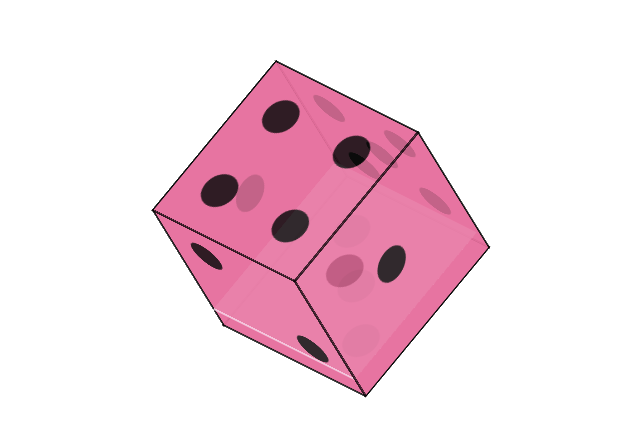
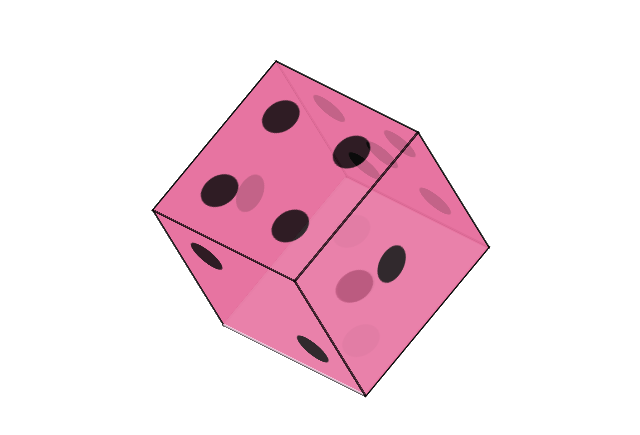
Before and after one commit to Paradoxollie/de, a plain HTML site: page index.html in a window 1280 px wide. Shown: the part 179-614 px from the top of the page, without its empty margins (321-961 px from the left). Drawn offline with Linux system fonts and the light colour scheme.

Commit message:
Update index.html

```diff
--- a/index.html
+++ b/index.html
@@ -40,7 +40,7 @@
 		.base {
 			width: 100%;
 			height: 100%;
-			transform: translateY(73px) rotateX(90deg);
+			transform: translateY(100px) rotateX(90deg);
 			border: 0;
 			background: #f7d9ea;
 		}
```
